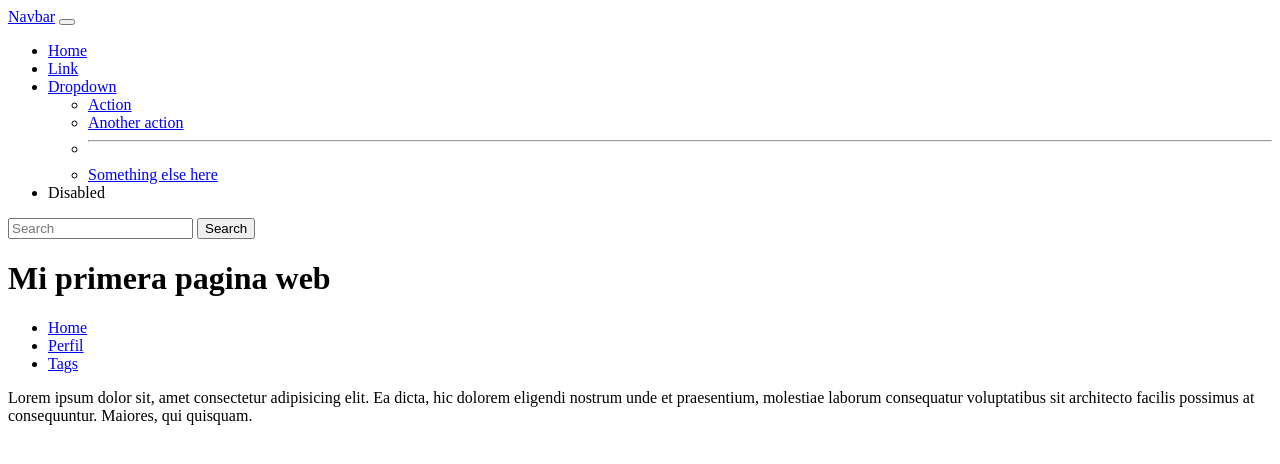
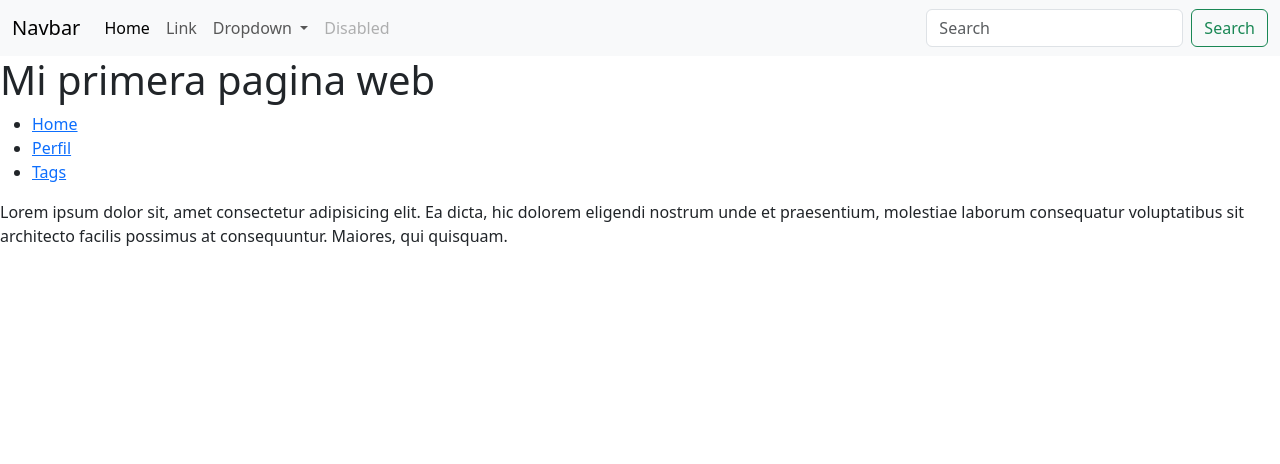
Before and after one commit to A00841358/TC2005B_A00841358_Act1, a website: page public/index.html in a window 1280 px wide. Drawn offline with nearby package versions, Linux system fonts and the light colour scheme.

Commit message:
commit two

```diff
--- a/public/index.html
+++ b/public/index.html
@@ -4,6 +4,7 @@
     <meta charset="UTF-8">
     <meta name="viewport" content="width=device-width, initial-scale=1.0">
     <title>Document</title>
+    <link href="https://cdn.jsdelivr.net/npm/bootstrap@5.3.8/dist/css/bootstrap.min.css" rel="stylesheet" integrity="sha384-sRIl4kxILFvY47J16cr9ZwB07vP4J8+LH7qKQnuqkuIAvNWLzeN8tE5YBujZqJLB" crossorigin="anonymous">
 </head>
 <body>
     <nav class="navbar navbar-expand-lg bg-body-tertiary">
--- /dev/null
+++ b/public/style.css
@@ -0,0 +1 @@
+ul>li {background-color: bisque;}
--- a/style.css
+++ /dev/null
@@ -1 +0,0 @@
-nav>ol>li {background-color: bisque;}
```
Also changed, not shown: public/tags.html (renamed from public/tags/index.html).
